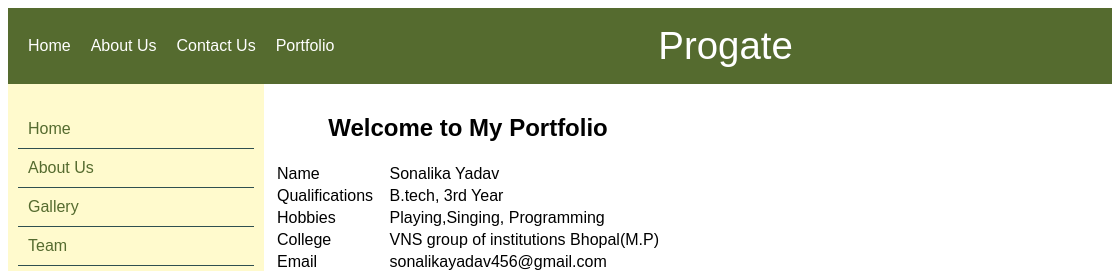
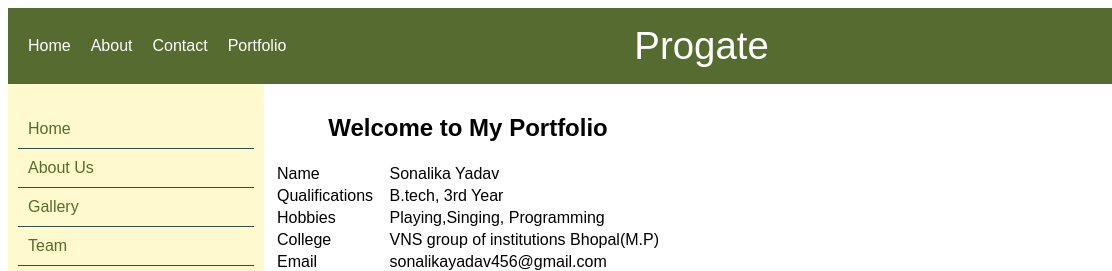
Before and after one commit to sonalikayadav/progate_webothon, a plain HTML site: page index.html in a window 1280 px wide. Shown: the top 271 px of the page, 0-1112 px from the left. Drawn offline with Linux system fonts and the light colour scheme.

Commit message:
Update index.html

```diff
--- a/index.html
+++ b/index.html
@@ -12,8 +12,8 @@
      <nav id="menu">
          <ul>
              <li><a href="">Home</a></li>
-             <li><a href="">About Us</a></li>
-             <li><a href="">Contact Us</a></li>
+             <li><a href="">About</a></li>
+             <li><a href="">Contact</a></li>
              <li><a href="https://sonalikayadav.github.io/progate_webothon/">Portfolio</a></li>
          </ul>
      </nav>
```
